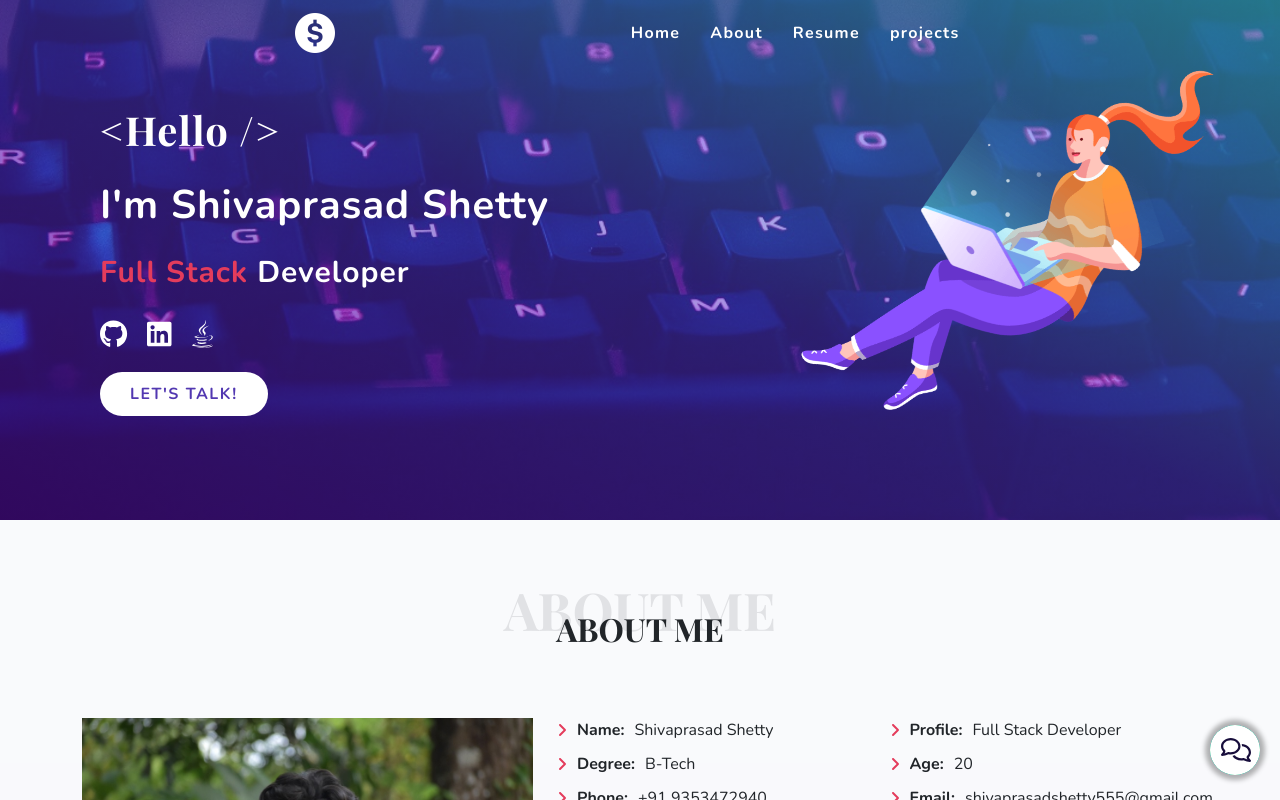
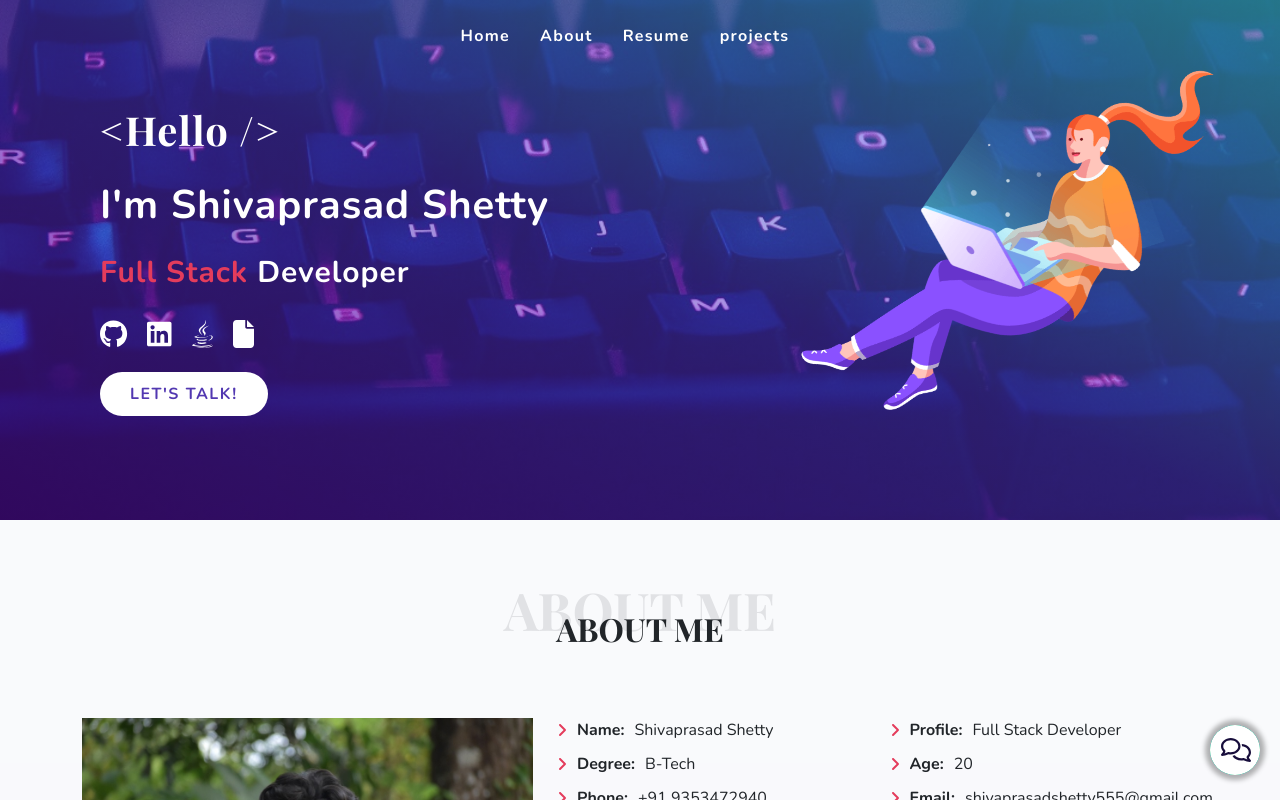
Before and after one commit to shettyshivu/portfolio, a Next.js app: page / in a window 1280 px wide. Shown: the top 800 px of the page. Built offline with nearby package versions, Linux system fonts and the light colour scheme; a web font is replaced by a local one.

Commit message:
NavBar Update

```diff
--- a/components/Header.js
+++ b/components/Header.js
@@ -6,6 +6,7 @@ import {
   faLinkedin,
   faJava,
 } from "@fortawesome/free-brands-svg-icons";
+import { faFile } from "@fortawesome/free-solid-svg-icons";
 import Navbar from "./Navbar";
 
 function Header() {
@@ -47,6 +48,15 @@ function Header() {
                 <FontAwesomeIcon icon={faJava} />
               </a>
             </Tooltip>
+            <Tooltip title="Resume" arrow>
+              <a
+                href="https://drive.google.com/file/d/110YkxKGMONIw-0O6IsqtlOw9dJS6CEoN/view"
+                target={"_blank"}
+                rel="noopener noreferrer"
+              >
+                <FontAwesomeIcon icon={faFile} />
+              </a>
+            </Tooltip>
           </div>
           <div className="lets-talk-button">
             <a
--- a/components/Navbar.js
+++ b/components/Navbar.js
@@ -10,12 +10,7 @@ function Navbar() {
     setShow(!show);
   };
   return (
-    <div className={show ? "navbar-mobile navbar" : "navbar"}>
-      <div className="logo">
-        <Link href={"/"}>
-          <img src="../icon-2.png" alt="" className="img-fluid" />
-        </Link>
-      </div>
+    <div className={show ? "navbar-mobile navbar pt-4" : "navbar pt-4"}>
       <ul>
         <Link href={"/"}>
           <li onClick={handleClick}>Home</li>
```
